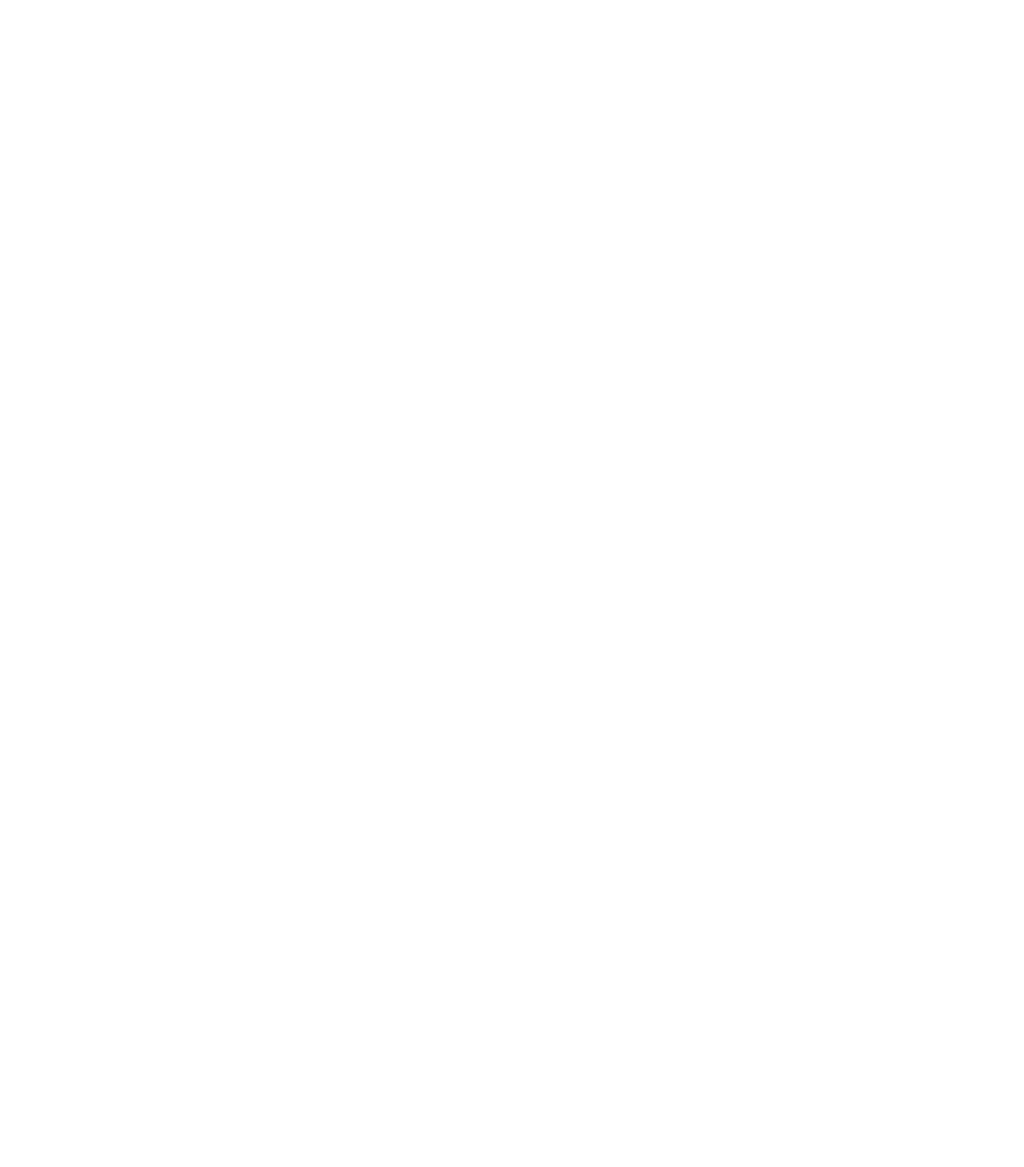
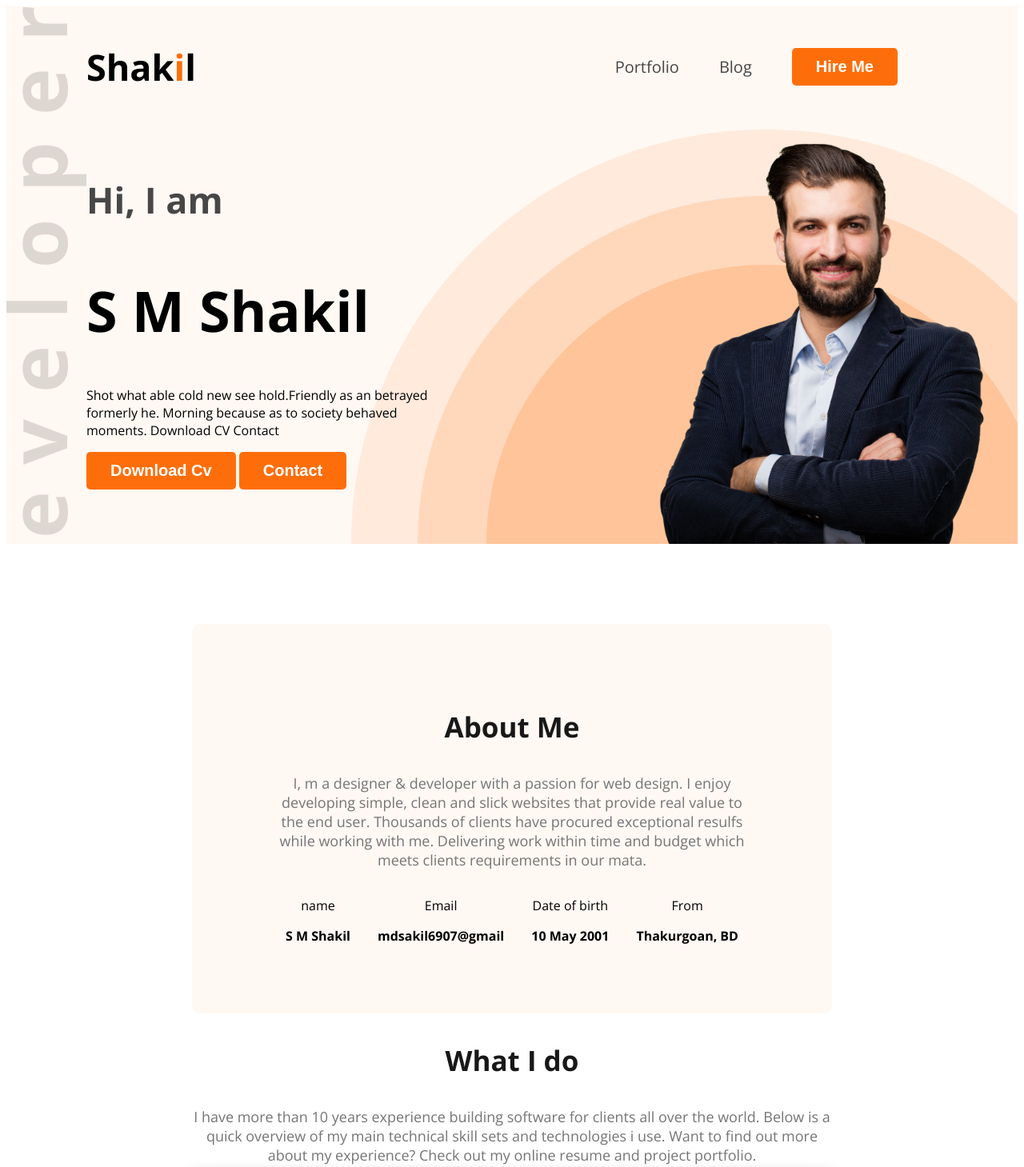
Before and after one commit to smshakil6907/web-dev-portfolio, a plain HTML site: page index.html in a window 1280 px wide. Shown: the top 1459 px of the page at 80% size. Before the commit the page ends 800 px from the top, so only its background shows below. Drawn offline with nearby package versions, Linux system fonts and the light colour scheme.

Commit message:
added another section

```diff
--- a/index.html
+++ b/index.html
@@ -4,13 +4,114 @@
         <meta charset="UTF-8">
         <meta name="viewport" content="width=device-width, initial-scale=1.0">
         <title>Web-dev-portfolio</title>
+        <link rel="preconnect" href="https://fonts.googleapis.com">
+        <link rel="preconnect" href="https://fonts.gstatic.com" crossorigin>
+        <link
+            href="https://fonts.googleapis.com/css2?family=Open+Sans:ital,wght@0,300..800;1,300..800&family=Work+Sans:ital,wght@0,100..900;1,100..900&display=swap"
+            rel="stylesheet">
+
+        <link rel="stylesheet" href="styles/portfolio.css">
     </head>
-    <body>
-        <header>
-
+    <body class="open-sans-normal">
+        <header class="header secondary-bg">
+            <nav>
+                <h3 class="nav-title">Shak<span
+                        class="text-primary">i</span>l</h3>
+                <ul>
+                    <li><a class="dark-2" href>Portfolio</a></li>
+                    <li><a class="dark-2" href>Blog</a></li>
+                    <li><a href><button class="btn-primary">Hire
+                                Me</button></a></li>
+                </ul>
+            </nav>
+            <div class="banner">
+                <div class="banner-content">
+                    <h4 class="banner-greeting dark-2">Hi, I am</h4>
+                    <h1 class="banner-title">S M Shakil</h1>
+                    <p class="banner-description">
+                        Shot what able cold new see hold.Friendly as an betrayed
+                        formerly he. Morning because as to society behaved
+                        moments.
+                        Download CV
+                        Contact</p>
+                    <button class="btn-primary">Download Cv</button>
+                    <button class="btn-primary">Contact</button>
+                </div>
+                <img class="banner-pic" src="images/hardy.png" alt>
+            </div>
         </header>
         <main>
-
+            <section class="about secondary-bg">
+                <h3 class="section-title">About Me</h3>
+                <p class="section-description">I, m a designer & developer with
+                    a passion for web design. I enjoy developing simple, clean
+                    and slick websites that provide real value to the end user.
+                    Thousands of clients have procured exceptional resulfs while
+                    working with me. Delivering work within time and budget
+                    which meets clients requirements in our mata.</p>
+                <div class="about-items">
+                    <div class="about-item">
+                        <p class="title">name</p>
+                        <p class="item-description">S M Shakil</p>
+                    </div>
+                    <div class="about-item">
+                        <p class="title">Email</p>
+                        <p class="item-description">mdsakil6907@gmail</p>
+                    </div>
+                    <div class="about-item">
+                        <p class="title">Date of birth</p>
+                        <p class="item-description">10 May 2001</p>
+                    </div>
+                    <div class="about-item">
+                        <p class="title">From</p>
+                        <p class="item-description">Thakurgoan, BD</p>
+                    </div>
+                </div>
+            </section>
+            <section class="skils">
+                <h3 class="section-title text-center">What I do</h3>
+                <p class="section-description text-center">I have more than 10
+                    years
+                    experience building software for clients all over the world.
+                    Below is a quick overview of my main technical skill sets
+                    and technologies i use. Want to find out more about my
+                    experience? Check out my online resume and project
+                    portfolio.</p>
+                <div class="skils-container">
+                    <div class="skill">
+                        <img src="images/icons/js.png" alt>
+                        <h4 class="skil-title">Vanilla JavaScript</h4>
+                        <p class="skil-description">List skill/technologies
+                            here. You can change the icon above to any of the
+                            1500+ FontAwesome 5 free icons available. Aenean
+                            commodo ligula eget dolor.</p>
+                    </div>
+                    <div class="skill">
+                        <img src="images/icons/react.png" alt>
+                        <h4 class="skil-title">React</h4>
+                        <p class="skil-description">List skill/technologies
+                            here. You can change the icon above to any of the
+                            1500+ FontAwesome 5 free icons available. Aenean
+                            commodo ligula eget dolor.</p>
+                    </div>
+                    <div class="skill">
+                        <img src="images/icons/nodejs.png" alt>
+                        <h4 class="skil-title">Node.js</h4>
+                        <p class="skil-description">List skill/technologies
+                            here. You can change the icon above to any of the
+                            1500+ FontAwesome 5 free icons available. Aenean
+                            commodo ligula eget dolor.</p>
+                    </div>
+                    <div class="skill">
+                        <img src="images/icons/mongo.png" alt>
+                        <h4 class="skil-title">MongoDB</h4>
+                        <p class="skil-description">List skill/technologies
+                            here. You can change the icon above to any of the
+                            1500+ FontAwesome 5 free icons available. Aenean
+                            commodo ligula eget dolor.</p>
+                    </div>
+                </div>
+            </section>
         </main>
         <footer>
 
--- /dev/null
+++ b/styles/portfolio.css
@@ -0,0 +1,111 @@
+.open-sans-normal {
+  font-family: "Open Sans", sans-serif;
+  font-optical-sizing: auto;
+  font-style: normal;
+  font-variation-settings: "wdth" 100;
+}
+.text-center {
+  text-align: center;
+}
+.text-primary {
+  color: #fd6e0a;
+}
+.dark-2 {
+  color: #474747;
+}
+.btn-primary {
+  background-color: #fd6e0a;
+  font-weight: bold;
+  font-size: 20px;
+  color: white;
+  padding: 12px 30px;
+  border-radius: 5px;
+  border: none;
+}
+.header {
+  background-image: url("../images/developer.png"),
+    url("../images/header_bg.png");
+  background-repeat: no-repeat;
+  background-position: top left, bottom right;
+}
+nav {
+  display: flex;
+  align-items: center;
+  justify-content: space-between;
+  margin: 0px 100px;
+}
+.nav-title {
+  font-weight: 800px;
+  font-size: 45px;
+}
+nav ul {
+  display: flex;
+  align-items: center;
+}
+nav ul li {
+  list-style: none;
+  margin-right: 50px;
+}
+nav li a {
+  text-decoration: none;
+  font-size: 20px;
+}
+.banner {
+  display: flex;
+  justify-content: space-between;
+  margin: 0 35px 0 100px;
+}
+.banner-content {
+  max-width: 450px;
+}
+.banner-greeting {
+  font-size: 45px;
+  font-weight: 600px;
+}
+.banner-title {
+  font-size: 70px;
+  font-weight: bold;
+}
+.banner-pic {
+  width: 450px;
+}
+/* about Me */
+.about {
+  border-radius: 10px;
+  padding: 70px 100px;
+  text-align: center;
+  margin-top: 100px;
+}
+main {
+  max-width: 800px;
+  margin: 0 auto;
+}
+.section-title {
+  font-size: 35px;
+  font-weight: bold;
+  color: #181818;
+}
+.section-description {
+  font-size: 18px;
+  color: #757575;
+}
+.secondary-bg {
+  background-color: #fff8f3;
+}
+.about-items {
+  display: flex;
+  justify-content: space-around;
+}
+.item-description {
+  font-weight: bold;
+}
+/* what i do */
+.skils-container {
+  display: flex;
+  gap: 12px;
+}
+.skill {
+  padding: 10px;
+  border-radius: 5px;
+  box-shadow: 0px 6px 25px 0px black;
+}
```
